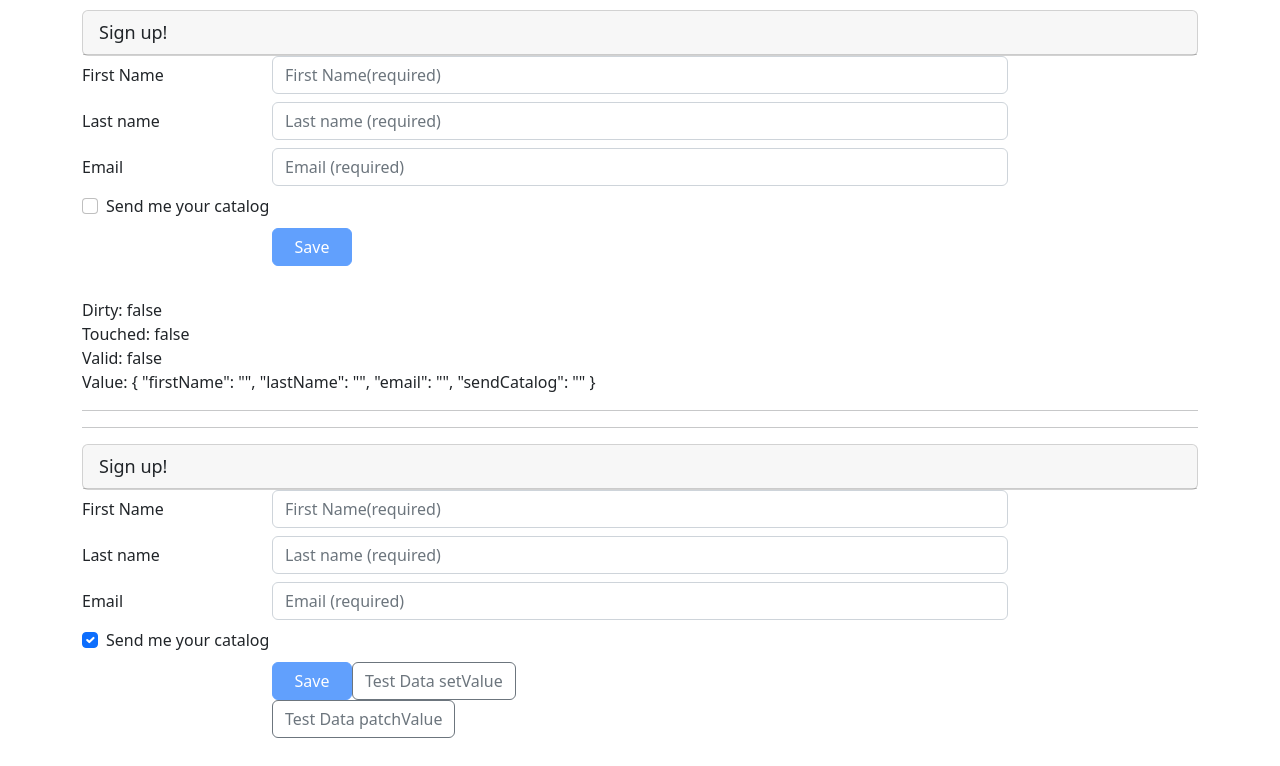
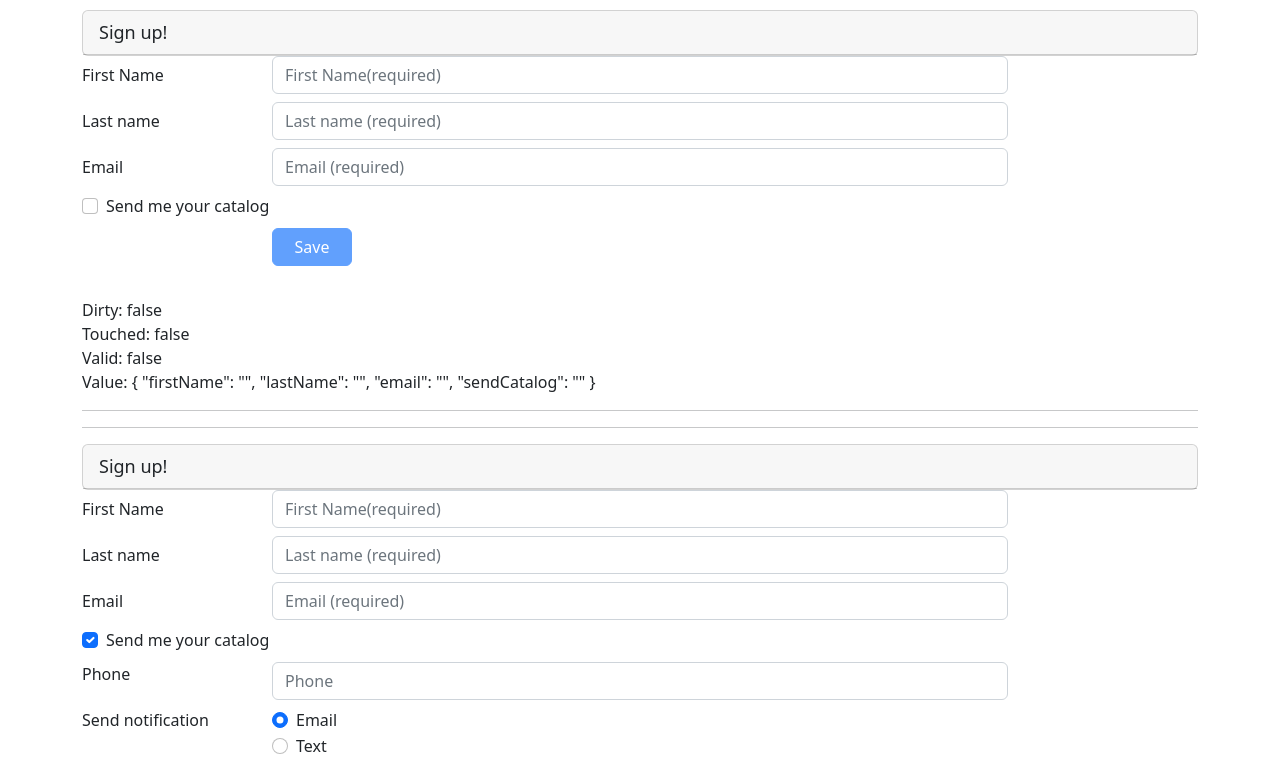
Before and after one commit to foureverhh/Angular-ReactivForms-Demo-Start-2022, an Angular app: page / in a window 1280 px wide. Shown: the top 766 px of the page. Built offline with nearby package versions, Linux system fonts and the light colour scheme.

Commit message:
use FormControl build-in methods like setValidators(Validator.xxx) clearValidators() updateValueAndValidity() to modify validator in run time

```diff
--- a/src/app/customer-reactive/customer-reactive.component.html
+++ b/src/app/customer-reactive/customer-reactive.component.html
@@ -83,6 +83,50 @@
                 > Send me your catalog
         </label>
       </div>
+    </div>
+  </div>
+
+  <div class="form-group row mb-2">
+    <label for="phoneId" class="col-md-2 col-form-lable">
+      Phone
+    </label>
+    <div class="col-md-8">
+      <input
+            type="text"
+            class="form-control"
+            type="tel"
+            placeholder="Phone"
+            formControlName="phone"
+            [ngClass]="{'is-invalid' : !customerForm.get('phone')?.valid}"/>
+        <span class="invalid-feedback">
+          <span *ngIf="customerForm.get('phone')?.errors?.['required']">
+            Please enter your phone number
+          </span>
+        </span>
+    </div>
+  </div>
+
+  <div class="form-group row mb-2">
+    <label class="col-md-2 col-form-label pt-0">Send notification</label>
+    <div class="col-md-8">
+      <div class="form-check form-check-line">
+        <label class="form-check-label">
+          <input type="radio"
+                class="form-check-input"
+                value="email"
+                formControlName="notification"
+                (click)="setNotification('email')"> Email
+        </label>
+      </div>
+      <div class="form-check form-check-line">
+        <label class="form-check-label">
+          <input type="radio"
+                class="form-check-input"
+                value="text"
+                formControlName="notification"
+                (click)="setNotification('text')"> Text
+  </label>
+</div>
     </div>
   </div>
 <!--
--- a/src/app/customer-reactive/customer-reactive.component.ts
+++ b/src/app/customer-reactive/customer-reactive.component.ts
@@ -19,8 +19,10 @@ ngOnInit(): void {
   //define customerForm in the formBuilder way
   this.customerForm = this.formBuilder.group({
     firstName: ['',[Validators.required, Validators.minLength(3)]],
-    lastName:['', [Validators.required, Validators.maxLength(50)]],// can pass object as well {value:'n/a', disabled: true},
-    email: ['', [Validators.required, Validators.email]],
+    lastName:  ['', [Validators.required, Validators.maxLength(50)]],// can pass object as well {value:'n/a', disabled: true},
+    email:     ['', [Validators.required, Validators.email]],
+    phone: '',
+    notification: 'email',
     sendCategory:true
   })
 
@@ -53,8 +55,19 @@ populateTestDataPatchValue() {
     sendCategory: false
   })
 }
+
 save(): void {
   console.log(this.customerForm);
   console.log('Saved: ' + JSON.stringify(this.customerForm.value));
 }
+
+setNotification(notifyVia: String): void {
+  const phoneControl = this.customerForm.get('phone');
+  if(notifyVia === 'text') {
+    phoneControl?.setValidators(Validators.required);
+  }else{
+    phoneControl?.clearValidators;
+  }
+  phoneControl?.updateValueAndValidity();
 }
+}
```
